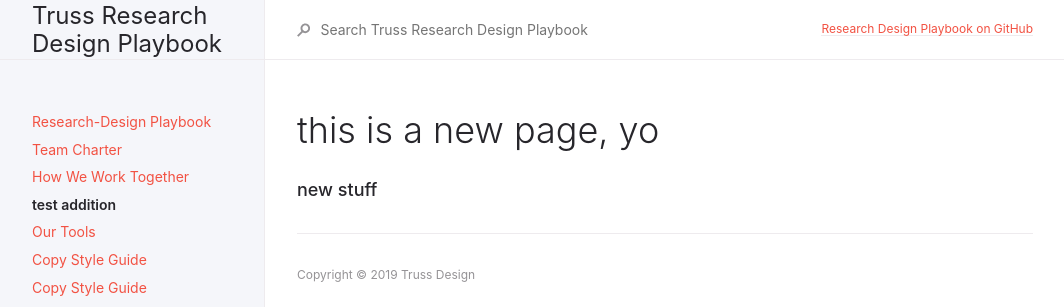
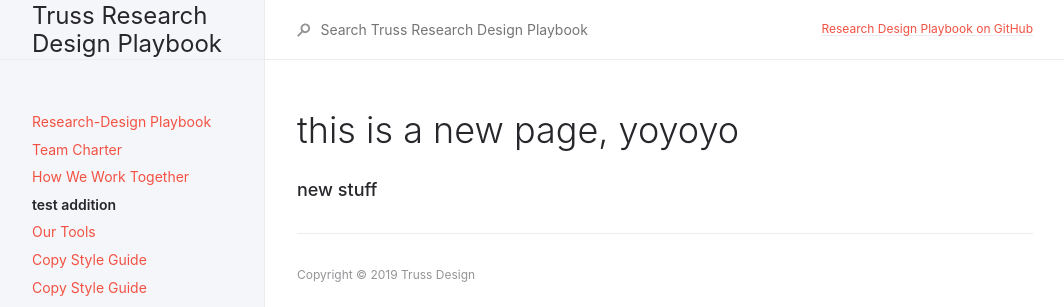
Before and after one commit to trussworks/research-design-playbook, a Jekyll site: the page built from docs/test-addition.md, in a window 1280 px wide. Shown: the top 307 px of the page, without its empty margins (107-1171 px from the left). Built offline with Jekyll 4.4.1, drawn with Linux system fonts in a browser that asks for light colours.

Commit message:
test change

```diff
--- a/docs/test-addition.md
+++ b/docs/test-addition.md
@@ -4,5 +4,5 @@ title: test addition
 nav_order: 3
 ---
 
-# this is a new page, yo
+# this is a new page, yoyoyo
 ### new stuff
```
Also changed, not shown: 2 other files.
